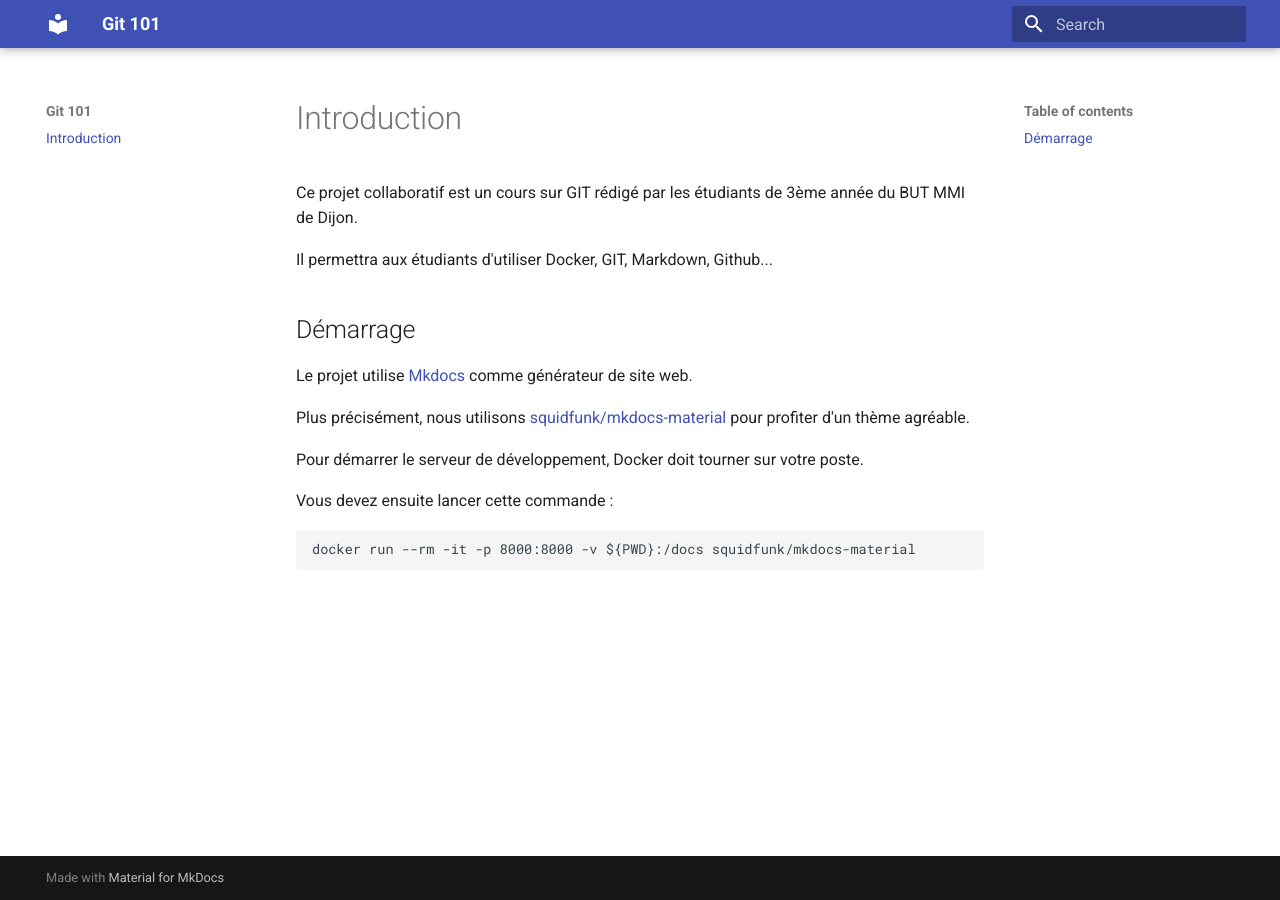
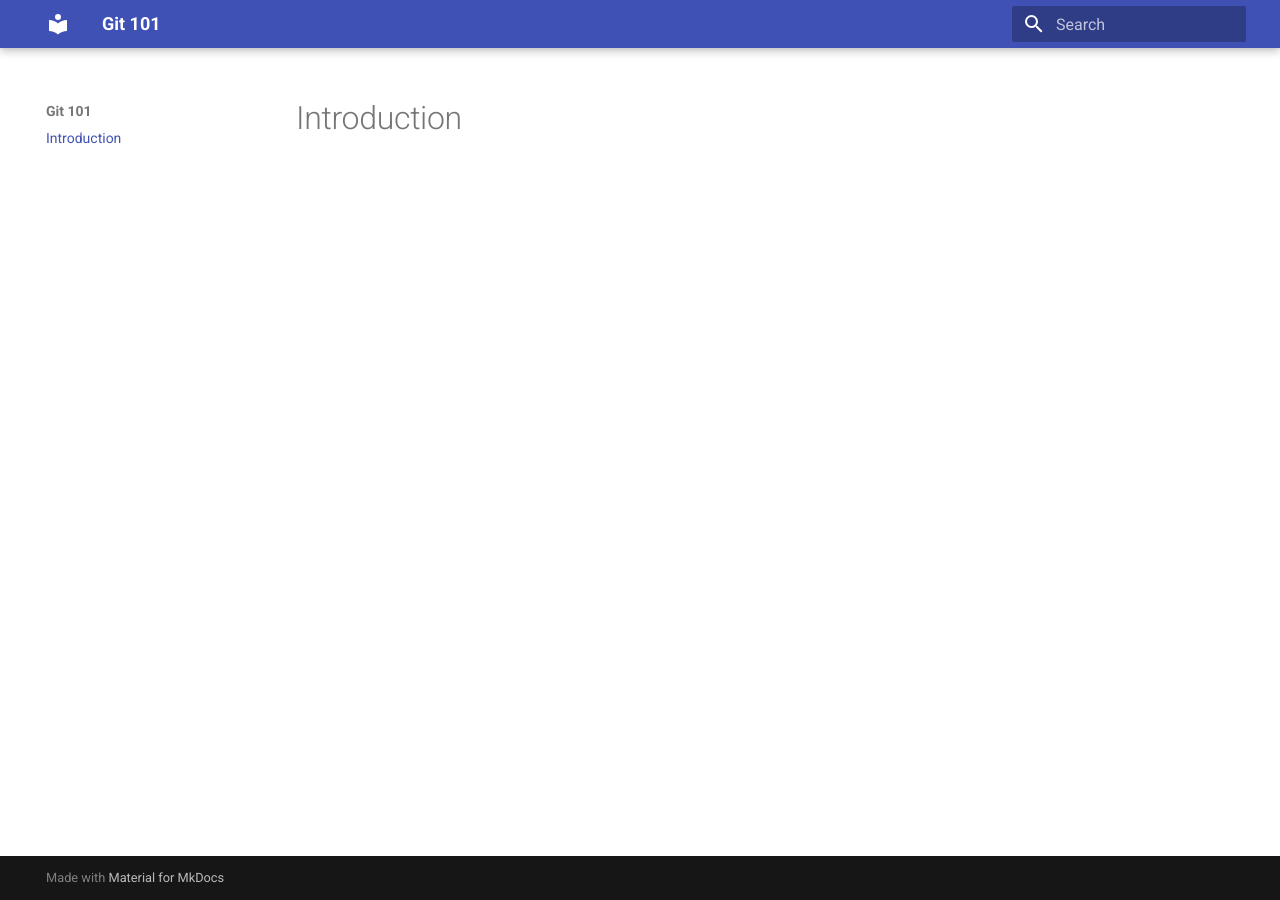
Before and after one commit to ub-mmi-but/git-101, an MkDocs documentation site: the page built from docs/index.md, in a window 1280 px wide. Built offline with MkDocs 1.6.1 and Material for MkDocs 9.7.7, drawn with Linux system fonts in a browser that asks for light colours.

````diff
--- a/docs/index.md
+++ b/docs/index.md
@@ -1,19 +1 @@
 # Introduction
-
-Ce projet collaboratif est un cours sur GIT rédigé par les étudiants de 3ème année du BUT MMI de Dijon.
-
-Il permettra aux étudiants d'utiliser Docker, GIT, Markdown, Github...
-
-## Démarrage
-
-Le projet utilise [Mkdocs](https://www.mkdocs.org/) comme générateur de site web.
-
-Plus précisément, nous utilisons [squidfunk/mkdocs-material](https://squidfunk.github.io/mkdocs-material/) pour profiter d'un thème agréable.
-
-Pour démarrer le serveur de développement, Docker doit tourner sur votre poste.
-
-Vous devez ensuite lancer cette commande :
-
-```bash
-docker run --rm -it -p 8000:8000 -v ${PWD}:/docs squidfunk/mkdocs-material
-```
````
Also changed, not shown: README.md (added, +19 -0 lines).
